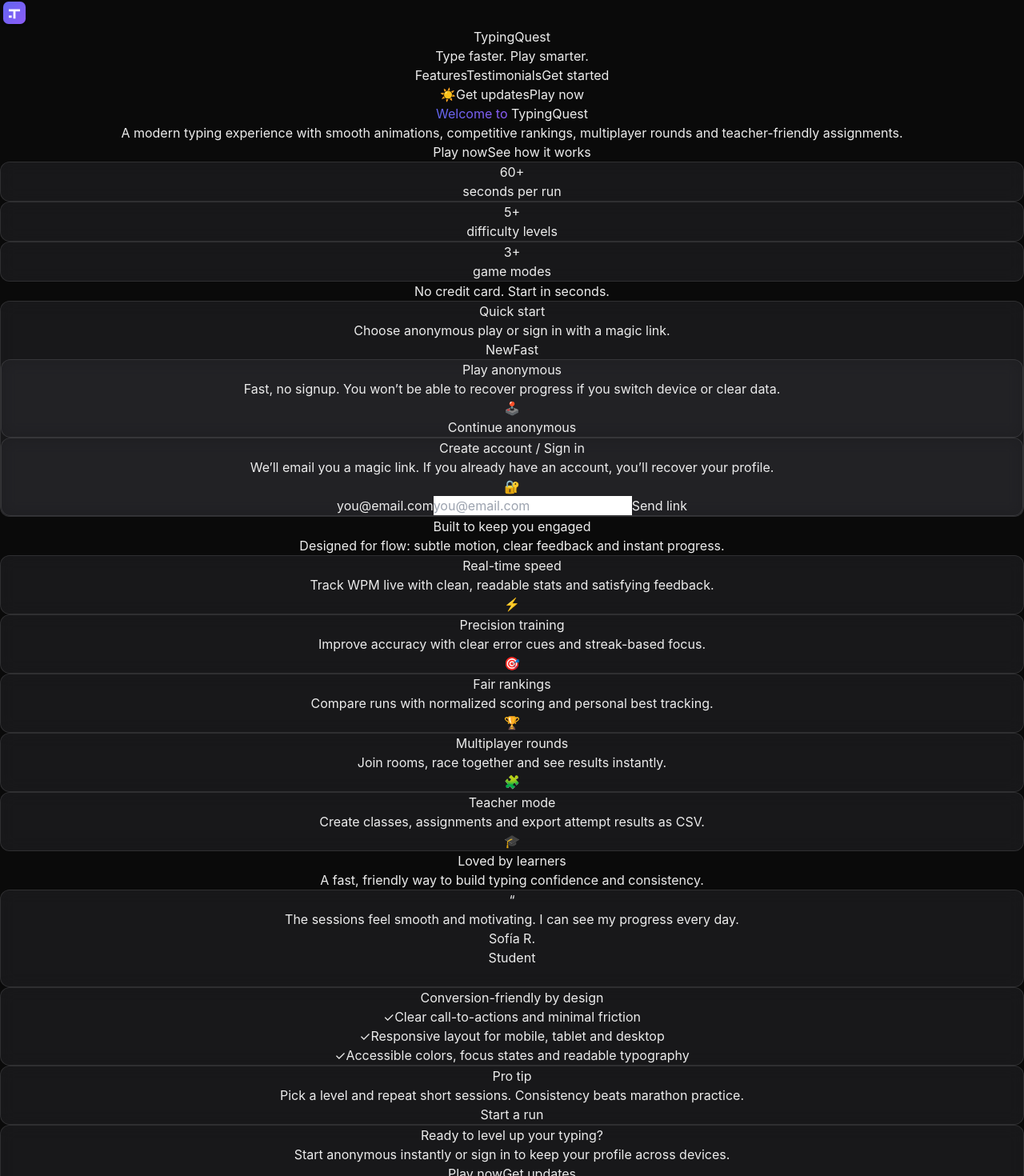
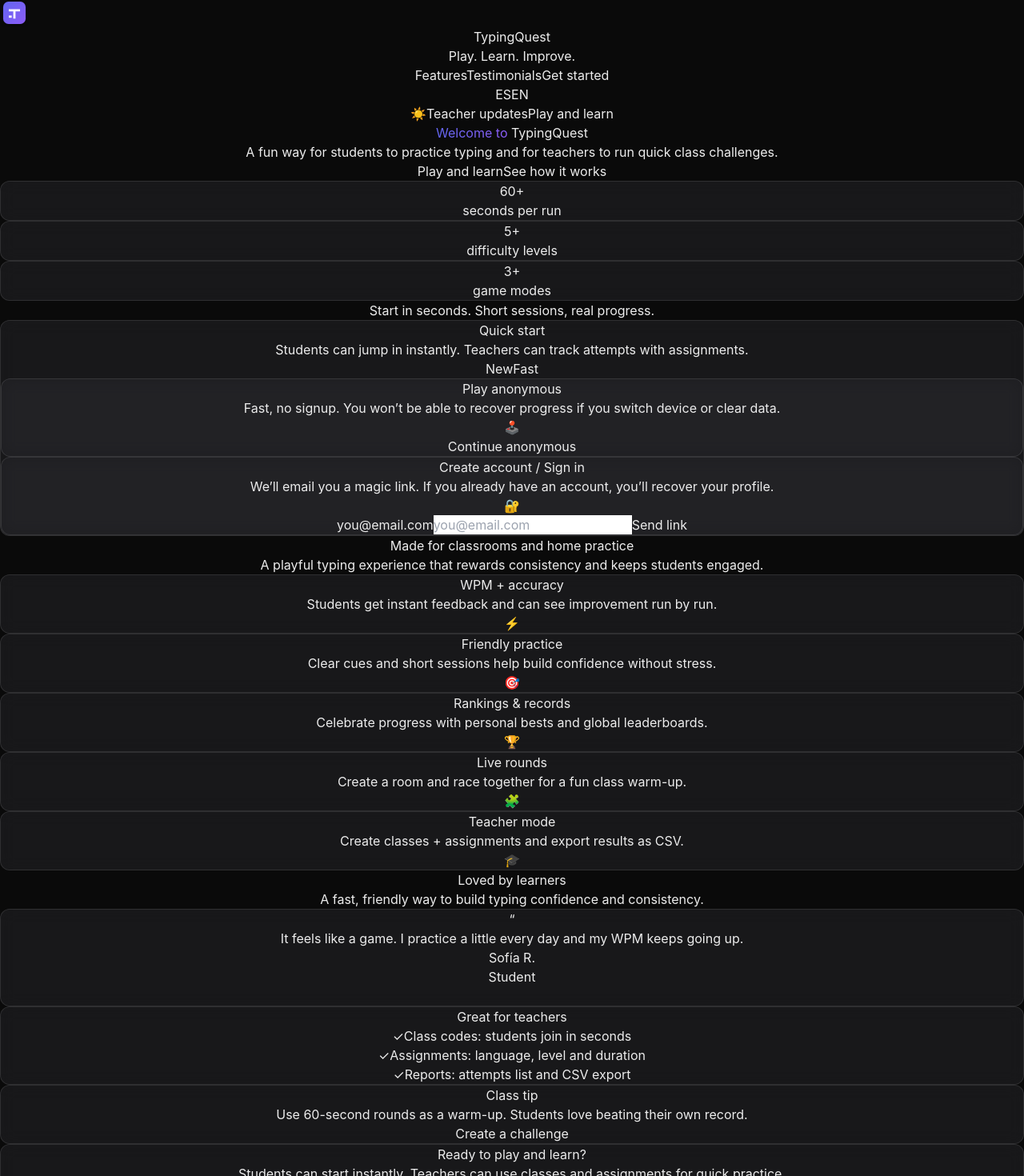
Before and after one commit to DonGeeo87/TypingQuest, a React (Vite) app: page / in a window 1280 px wide. Shown: the part 370-1840 px from the top of the page at 80% size. Built offline with nearby package versions, Linux system fonts and the light colour scheme; no server answers.

Commit message:
feat: landing copy for students/teachers + ES/EN toggle

```diff
--- a/src/i18n/en.ts
+++ b/src/i18n/en.ts
@@ -13,34 +13,34 @@
     errorGeneric: 'Something went wrong',
   },
   landing: {
-    tagline: 'Type faster. Play smarter.',
+    tagline: 'Play. Learn. Improve.',
     navFeatures: 'Features',
     navTestimonials: 'Testimonials',
     navStart: 'Get started',
     heroTitleA: 'Welcome to',
     heroTitleB: 'TypingQuest',
-    heroSubtitle: 'A modern typing experience with smooth animations, competitive rankings, multiplayer rounds and teacher-friendly assignments.',
-    ctaPrimary: 'Play now',
-    ctaSecondary: 'Get updates',
+    heroSubtitle: 'A fun way for students to practice typing and for teachers to run quick class challenges.',
+    ctaPrimary: 'Play and learn',
+    ctaSecondary: 'Teacher updates',
     ctaTertiary: 'See how it works',
-    privacyNote: 'No credit card. Start in seconds.',
+    privacyNote: 'Start in seconds. Short sessions, real progress.',
     statSeconds: 'seconds per run',
     statLevels: 'difficulty levels',
     statModes: 'game modes',
     quickStartTitle: 'Quick start',
-    quickStartSubtitle: 'Choose anonymous play or sign in with a magic link.',
+    quickStartSubtitle: 'Students can jump in instantly. Teachers can track attempts with assignments.',
     badgeNew: 'New',
     badgeFast: 'Fast',
     magicLinkSent: 'Link sent',
     magicLinkHelp: 'Check your inbox and open the link. This tab will refresh once you sign in.',
-    featuresTitle: 'Built to keep you engaged',
-    featuresSubtitle: 'Designed for flow: subtle motion, clear feedback and instant progress.',
+    featuresTitle: 'Made for classrooms and home practice',
+    featuresSubtitle: 'A playful typing experience that rewards consistency and keeps students engaged.',
     feature: {
-      speed: { title: 'Real-time speed', desc: 'Track WPM live with clean, readable stats and satisfying feedback.' },
-      accuracy: { title: 'Precision training', desc: 'Improve accuracy with clear error cues and streak-based focus.' },
-      rankings: { title: 'Fair rankings', desc: 'Compare runs with normalized scoring and personal best tracking.' },
-      multiplayer: { title: 'Multiplayer rounds', desc: 'Join rooms, race together and see results instantly.' },
-      teacher: { title: 'Teacher mode', desc: 'Create classes, assignments and export attempt results as CSV.' },
+      speed: { title: 'WPM + accuracy', desc: 'Students get instant feedback and can see improvement run by run.' },
+      accuracy: { title: 'Friendly practice', desc: 'Clear cues and short sessions help build confidence without stress.' },
+      rankings: { title: 'Rankings & records', desc: 'Celebrate progress with personal bests and global leaderboards.' },
+      multiplayer: { title: 'Live rounds', desc: 'Create a room and race together for a fun class warm-up.' },
+      teacher: { title: 'Teacher mode', desc: 'Create classes + assignments and export results as CSV.' },
     },
     testimonialsTitle: 'Loved by learners',
     testimonialsSubtitle: 'A fast, friendly way to build typing confidence and consistency.',
@@ -48,31 +48,31 @@
     testimonials: {
       t1Name: 'Sofía R.',
       t1Role: 'Student',
-      t1Quote: 'The sessions feel smooth and motivating. I can see my progress every day.',
+      t1Quote: 'It feels like a game. I practice a little every day and my WPM keeps going up.',
       t2Name: 'Carlos M.',
       t2Role: 'Teacher',
-      t2Quote: 'Assignments + CSV export make it easy to track my class improvements.',
+      t2Quote: 'Perfect for class routines. Assignments and CSV export make tracking simple.',
       t3Name: 'Lucía P.',
       t3Role: 'Competitive typist',
-      t3Quote: 'Rankings are addictive. The UI is clean and the pace feels perfect.',
+      t3Quote: 'Quick rounds, great feedback, and the leaderboard keeps it exciting.',
     },
-    promiseTitle: 'Conversion-friendly by design',
-    promiseA: 'Clear call-to-actions and minimal friction',
-    promiseB: 'Responsive layout for mobile, tablet and desktop',
-    promiseC: 'Accessible colors, focus states and readable typography',
-    proTipTitle: 'Pro tip',
-    proTipDesc: 'Pick a level and repeat short sessions. Consistency beats marathon practice.',
-    proTipCta: 'Start a run',
-    ctaTitle: 'Ready to level up your typing?',
-    ctaDesc: 'Start anonymous instantly or sign in to keep your profile across devices.',
-    leadTitle: 'Get updates',
-    leadDesc: 'Leave your email to receive new features, teacher tools and release notes.',
+    promiseTitle: 'Great for teachers',
+    promiseA: 'Class codes: students join in seconds',
+    promiseB: 'Assignments: language, level and duration',
+    promiseC: 'Reports: attempts list and CSV export',
+    proTipTitle: 'Class tip',
+    proTipDesc: 'Use 60-second rounds as a warm-up. Students love beating their own record.',
+    proTipCta: 'Create a challenge',
+    ctaTitle: 'Ready to play and learn?',
+    ctaDesc: 'Students can start instantly. Teachers can use classes and assignments for quick practice.',
+    leadTitle: 'Teacher updates',
+    leadDesc: 'Leave your email and get new classroom features and release notes.',
     leadEmailPlaceholder: 'you@email.com',
     leadCta: 'Notify me',
     leadThanks: 'Thanks! You’re in.',
     leadPrivacy: 'We only use your email for TypingQuest updates. Unsubscribe anytime.',
     leadInvalid: 'Please enter a valid email.',
-    footer: 'Smooth typing practice for everyone.',
+    footer: 'Playful typing practice for students and teachers.',
   },
   home: {
     title: 'TypingQuest',
--- a/src/i18n/es.ts
+++ b/src/i18n/es.ts
@@ -13,34 +13,34 @@
     errorGeneric: 'Ocurrió un error',
   },
   landing: {
-    tagline: 'Tipea más rápido. Juega mejor.',
+    tagline: 'Juega. Aprende. Mejora.',
     navFeatures: 'Características',
     navTestimonials: 'Testimonios',
     navStart: 'Empezar',
     heroTitleA: 'Bienvenido a',
     heroTitleB: 'TypingQuest',
-    heroSubtitle: 'Una experiencia moderna de mecanografía con animaciones suaves, rankings competitivos, rondas multiplayer y herramientas para profesores.',
-    ctaPrimary: 'Jugar ahora',
-    ctaSecondary: 'Recibir novedades',
+    heroSubtitle: 'Una forma entretenida para que los estudiantes practiquen typing y para que los profes armen desafíos rápidos en clase.',
+    ctaPrimary: 'Jugar y aprender',
+    ctaSecondary: 'Novedades para profes',
     ctaTertiary: 'Ver cómo funciona',
-    privacyNote: 'Sin tarjeta. Empieza en segundos.',
+    privacyNote: 'Empieza en segundos. Sesiones cortas, progreso real.',
     statSeconds: 'segundos por partida',
     statLevels: 'niveles de dificultad',
     statModes: 'modos de juego',
     quickStartTitle: 'Inicio rápido',
-    quickStartSubtitle: 'Juega anónimo o inicia sesión con enlace mágico.',
+    quickStartSubtitle: 'Estudiantes juegan al instante. Profes pueden usar clases y asignaciones.',
     badgeNew: 'Nuevo',
     badgeFast: 'Rápido',
     magicLinkSent: 'Enlace enviado',
     magicLinkHelp: 'Revisa tu correo y abre el enlace. Esta pestaña se actualizará al iniciar sesión.',
-    featuresTitle: 'Hecho para engancharte',
-    featuresSubtitle: 'Diseñado para el flow: movimiento sutil, feedback claro y progreso inmediato.',
+    featuresTitle: 'Hecho para aprender jugando',
+    featuresSubtitle: 'Ideal para sala de clases y práctica en casa: feedback claro, retos cortos y ganas de mejorar.',
     feature: {
-      speed: { title: 'Velocidad en vivo', desc: 'Mide WPM en tiempo real con stats claros y feedback satisfactorio.' },
-      accuracy: { title: 'Precisión primero', desc: 'Mejora tu precisión con señales de error y foco por rachas.' },
-      rankings: { title: 'Rankings justos', desc: 'Compara partidas con score normalizado y récords personales.' },
-      multiplayer: { title: 'Rondas multiplayer', desc: 'Únete a salas, compite en vivo y mira resultados al instante.' },
-      teacher: { title: 'Modo profesor', desc: 'Crea clases, asignaciones y exporta intentos a CSV.' },
+      speed: { title: 'WPM + precisión', desc: 'Feedback inmediato para que los estudiantes vean su avance en cada ronda.' },
+      accuracy: { title: 'Práctica amigable', desc: 'Señales claras y sesiones cortas para ganar confianza sin presión.' },
+      rankings: { title: 'Rankings y récords', desc: 'Celebra el progreso con récord personal y tabla global.' },
+      multiplayer: { title: 'Rondas en vivo', desc: 'Crea una sala y compitan juntos como calentamiento de clase.' },
+      teacher: { title: 'Modo profesor', desc: 'Clases + asignaciones y export de resultados a CSV.' },
     },
     testimonialsTitle: 'A los usuarios les encanta',
     testimonialsSubtitle: 'Una forma rápida y amigable de ganar confianza y constancia al tipear.',
@@ -48,31 +48,31 @@
     testimonials: {
       t1Name: 'Sofía R.',
       t1Role: 'Estudiante',
-      t1Quote: 'Las sesiones se sienten fluidas y motivadoras. Veo mi progreso cada día.',
+      t1Quote: 'Se siente como un juego. Practico un poquito y mi WPM sube cada semana.',
       t2Name: 'Carlos M.',
       t2Role: 'Profesor',
-      t2Quote: 'Asignaciones + export a CSV hacen fácil seguir el avance del curso.',
+      t2Quote: 'Ideal para rutinas de clase. Las asignaciones y el CSV hacen fácil medir avances.',
       t3Name: 'Lucía P.',
       t3Role: 'Competitiva',
-      t3Quote: 'Los rankings enganchan. La UI es limpia y el ritmo se siente perfecto.',
+      t3Quote: 'Rondas rápidas, buen feedback y el ranking lo hace entretenido.',
     },
-    promiseTitle: 'Pensado para convertir',
-    promiseA: 'CTAs claros y fricción mínima',
-    promiseB: 'Diseño responsive (móvil, tablet y desktop)',
-    promiseC: 'Accesible: contraste, foco visible y tipografía legible',
-    proTipTitle: 'Tip pro',
-    proTipDesc: 'Elige un nivel y repite sesiones cortas. La constancia gana a los maratones.',
-    proTipCta: 'Empezar partida',
-    ctaTitle: '¿Listo para subir tu nivel?',
-    ctaDesc: 'Juega anónimo al instante o inicia sesión para guardar tu perfil entre dispositivos.',
-    leadTitle: 'Recibe novedades',
-    leadDesc: 'Deja tu email para recibir nuevas funciones, herramientas de profesor y notas de versión.',
+    promiseTitle: 'Perfecto para profes',
+    promiseA: 'Código de clase: estudiantes entran en segundos',
+    promiseB: 'Asignaciones: idioma, nivel y duración',
+    promiseC: 'Reportes: listado de intentos y export CSV',
+    proTipTitle: 'Tip de sala',
+    proTipDesc: 'Usa rondas de 60 segundos como calentamiento. A los estudiantes les encanta superarse.',
+    proTipCta: 'Crear desafío',
+    ctaTitle: '¿Listos para jugar y aprender?',
+    ctaDesc: 'Estudiantes pueden empezar al instante. Profes pueden usar clases y asignaciones para práctica rápida.',
+    leadTitle: 'Novedades para profes',
+    leadDesc: 'Deja tu email para recibir mejoras para sala de clases y notas de versión.',
     leadEmailPlaceholder: 'tu@email.com',
     leadCta: 'Avísame',
     leadThanks: '¡Listo! Te avisamos.',
     leadPrivacy: 'Usamos tu email solo para novedades de TypingQuest. Puedes darte de baja cuando quieras.',
     leadInvalid: 'Ingresa un email válido.',
-    footer: 'Práctica de mecanografía fluida para todos.',
+    footer: 'Typing divertido para estudiantes y profes.',
   },
   home: {
     title: 'TypingQuest',
--- a/src/screens/AuthScreen.tsx
+++ b/src/screens/AuthScreen.tsx
@@ -44,6 +44,7 @@
 export function AuthScreen({ onContinue }: AuthScreenProps) {
   const { signInAnonymously } = useAuthStore()
   const ui = useGameStore((s) => s.language)
+  const setUi = useGameStore((s) => s.setLanguage)
   const { theme, toggleTheme } = useUiStore()
   const [email, setEmail] = useState('')
   const [leadEmail, setLeadEmail] = useState('')
@@ -151,6 +152,28 @@
             <a href="#cta" className="px-3 py-2 rounded-lg text-sm text-[var(--muted)] hover:text-[var(--foreground)] focus:outline-none focus:ring-2 focus:ring-indigo-500">{t(ui, 'landing.navStart')}</a>
           </nav>
           <div className="flex items-center gap-2">
+            <div className="hidden sm:flex items-center gap-1 rounded-xl border border-[var(--card-border)] bg-[var(--card-bg)] p-1">
+              <button
+                type="button"
+                onClick={() => setUi('es')}
+                className={`px-2 py-1 rounded-lg text-xs font-bold transition-colors focus:outline-none focus:ring-2 focus:ring-indigo-500 ${
+                  ui === 'es' ? 'bg-indigo-600 text-white' : 'text-[var(--muted)] hover:text-[var(--foreground)]'
+                }`}
+                aria-pressed={ui === 'es'}
+              >
+                ES
+              </button>
+              <button
+                type="button"
+                onClick={() => setUi('en')}
+                className={`px-2 py-1 rounded-lg text-xs font-bold transition-colors focus:outline-none focus:ring-2 focus:ring-indigo-500 ${
+                  ui === 'en' ? 'bg-indigo-600 text-white' : 'text-[var(--muted)] hover:text-[var(--foreground)]'
+                }`}
+                aria-pressed={ui === 'en'}
+              >
+                EN
+              </button>
+            </div>
             <button
               type="button"
               onClick={toggleTheme}
```
